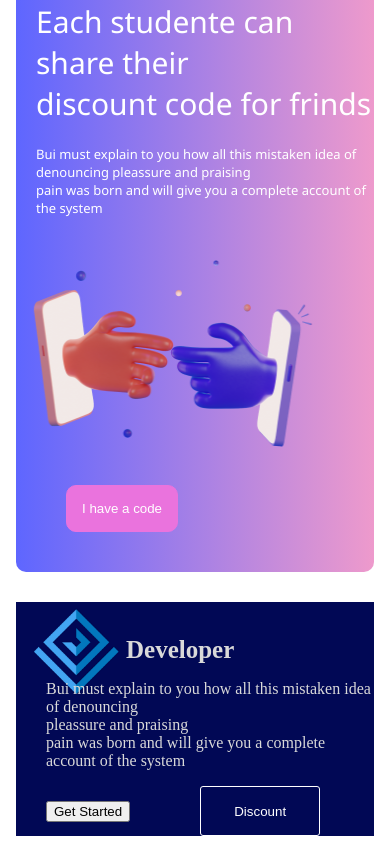
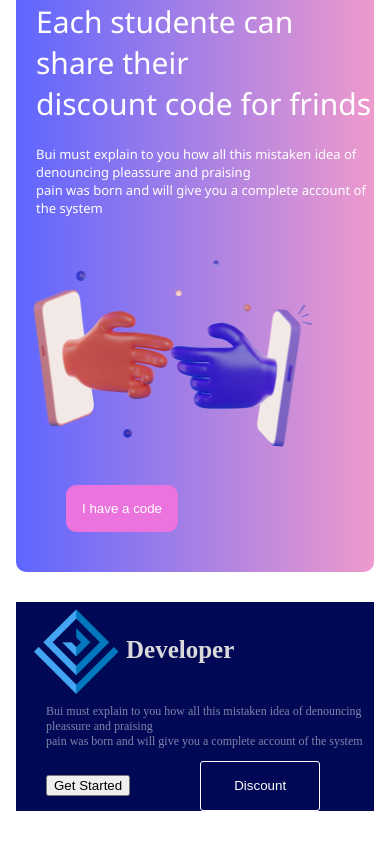
Before and after one commit to AvelinoTeixeira/Your-skills, a React (Vite) app: page / in a window 390 px wide. Shown: the part 5826-6670 px from the top of the page. After the commit the page ends 6645 px from the top, so only its background shows below. Built offline with nearby package versions, Linux system fonts and the light colour scheme.

Commit message:
Update index.css

```diff
--- a/src/index.css
+++ b/src/index.css
@@ -663,4 +663,9 @@ footer {
   .footer h1 {
     font-size: 25px;
   }
+  .footer p {
+    color: rgba(255, 255, 255, 0.5);
+    margin-top: 40px;
+    font-size: 12px;
+  }
 }
```
